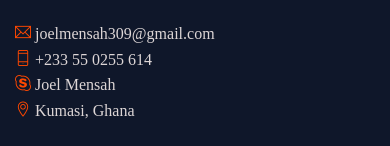
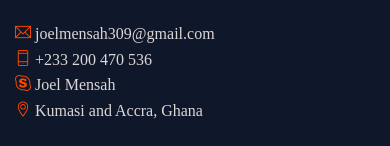
Before and after one commit to Joel-Mensah/Joel-Mensah.github.io, a website: page index.html in a window 390 px wide. Shown: the part 1345-1491 px from the top of the page. Drawn offline with nearby package versions, Linux system fonts and the light colour scheme.

Commit message:
Update: Refined personal info and responsive refinements

```diff
--- a/index.html
+++ b/index.html
@@ -69,10 +69,9 @@
                 <img src="assets/imgs/Me.png" class="header-img-mobile img-fluid" alt="Joel N. A. Mensah">
             </div>
             <ul class="social-icons header-social mt-4">
-                <li class="social-item"><a class="social-link" href="https://t.me/Joelmens"><i
-                            class="fa fa-telegram"></i></a></li>
-                <li class="social-item"><a class="social-link" href="mailto:joelmensah309@gmail.com"><i
-                            class="fa fa-envelope-o"></i></a></li>
+                <li class="social-item"><a class="social-link" href="https://t.me/Joelmens">
+                    <i class="fa fa-telegram"></i></a></li>
+                <li class="social-item"><a class="social-link" href="mailto:joelmensah309@gmail.com"><i class="fa fa-envelope-o"></i></a></li>
                 <li class="social-item"><a class="social-link" href="#"><i class="fa fa-linkedin-square"></i></a></li>
                 <li class="social-item"><a class="social-link" href="https://wa.me/message/MGASXGBAQO5TC1">
                 <i class="fa fa-whatsapp"></i></a></li>
@@ -101,7 +100,7 @@
                             </div>
                             <div class="info-item">
                                 <i class="ti-mobile text-danger"></i>
-                                <span>+233 55 0255 614</span>
+                                <span>+233 200 470 536</span>
                             </div>
                             <div class="info-item">
                                 <i class="ti-skype text-danger"></i>
@@ -109,7 +108,7 @@
                             </div>
                             <div class="info-item">
                                 <i class="ti-location-pin text-danger"></i>
-                                <span>Kumasi, Ghana</span>
+                                <span>Kumasi and Accra, Ghana</span>
                             </div>
                         </div>
                         <button class="btn btn-primary mt-4">Connect Now</button>
```
